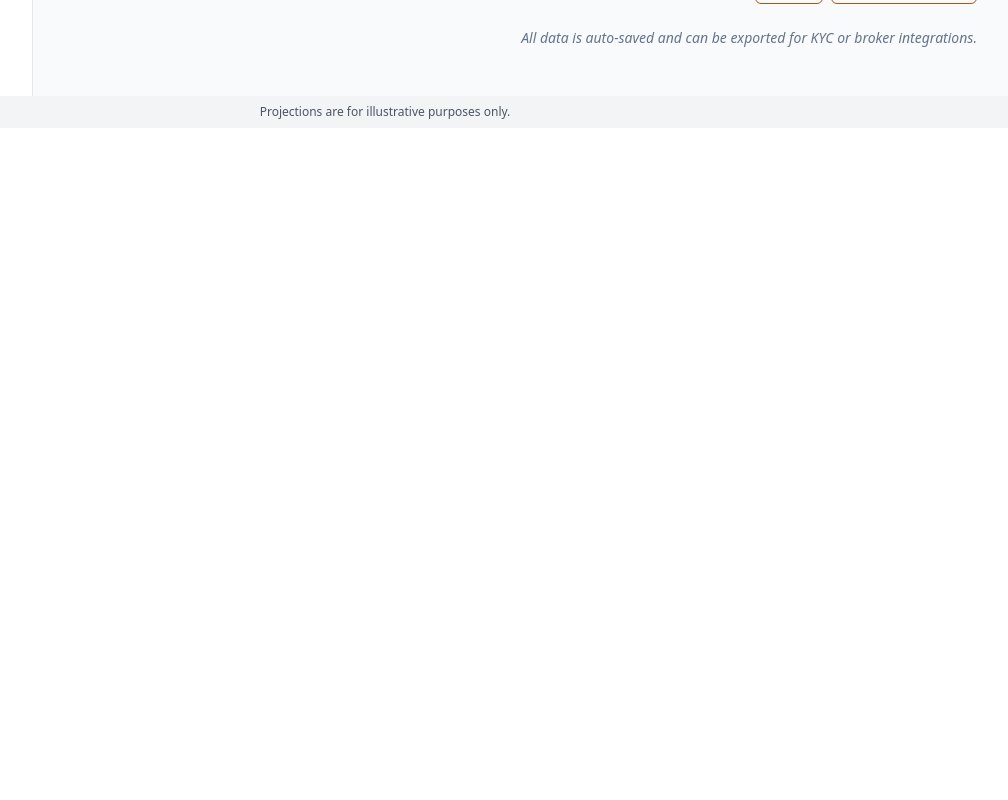
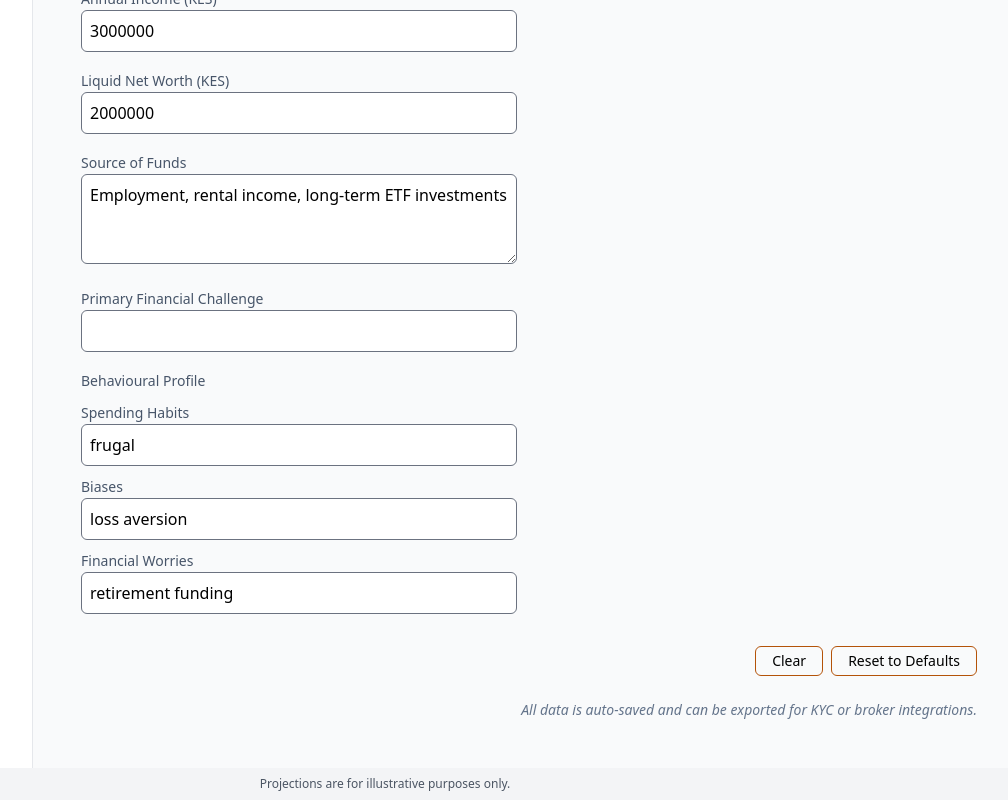
Before and after one commit to MMJGGR/personal-finance-app, a React (Vite) app: page / in a window 1280 px wide. Shown: the part 1614-2414 px from the top of the page, without its empty margins (255-1263 px from the left). Before the commit the page ends 1742 px from the top, so only its background shows below. Built offline with nearby package versions, Linux system fonts and the light colour scheme.

Commit message:
Add UI inputs for extended profile fields

```diff
--- a/src/FinanceContext.jsx
+++ b/src/FinanceContext.jsx
@@ -46,12 +46,18 @@ const defaultProfile = {
   numDependents: 0, // FIXME: unused - pending integration
   residentialAddress: '', // FIXME: unused - pending integration
   nationality: '', // FIXME: unused - pending integration
+  education: '', // FIXME: unused - pending integration
+  location: '', // FIXME: unused - pending integration
+  citizenship: '', // FIXME: unused - pending integration
+  taxJurisdiction: '', // FIXME: unused - pending integration
   idNumber: '', // FIXME: unused - pending integration
   taxResidence: '', // FIXME: unused - pending integration
   employmentStatus: '', // FIXME: unused - pending integration
   annualIncome: 0,
   liquidNetWorth: 0,
   sourceOfFunds: '', // FIXME: unused - pending integration
+  behaviouralProfile: {}, // FIXME: unused - pending integration
+  financialChallenge: '', // FIXME: unused - pending integration
   investmentKnowledge: '',
   lossResponse: '',
   investmentHorizon: '',
--- a/src/components/Profile/ProfileTab.jsx
+++ b/src/components/Profile/ProfileTab.jsx
@@ -76,7 +76,8 @@ export default function ProfileTab() {
             ['Age', 'age', 'number'],
             ['Life Expectancy', 'lifeExpectancy', 'number'],
             ['Marital Status', 'maritalStatus', 'select', ['', 'Single', 'Married', 'Divorced', 'Widowed']], // FIXME: unused - pending integration
-            ['Dependents', 'numDependents', 'number'] // FIXME: unused - pending integration
+            ['Dependents', 'numDependents', 'number'], // FIXME: unused - pending integration
+            ['Education', 'education', 'text'] // FIXME: unused - pending integration
           ].map(([label, field, type, options]) => (
             <label key={field} className="block">
               <span className="text-sm text-slate-600">{label}</span>
@@ -116,8 +117,11 @@ export default function ProfileTab() {
           {[
             ['Residential Address', 'residentialAddress'], // FIXME: unused - pending integration
             ['Nationality', 'nationality'], // FIXME: unused - pending integration
+            ['Location', 'location'], // FIXME: unused - pending integration
+            ['Citizenship', 'citizenship'], // FIXME: unused - pending integration
             ['ID / Passport #', 'idNumber'], // FIXME: unused - pending integration
             ['Tax Residence', 'taxResidence'], // FIXME: unused - pending integration
+            ['Tax Jurisdiction', 'taxJurisdiction'], // FIXME: unused - pending integration
             ['Employment Status', 'employmentStatus'] // FIXME: unused - pending integration
           ].map(([label, field]) => (
             <label key={field} className="block">
@@ -158,6 +162,69 @@ export default function ProfileTab() {
               title="Source of funds"
             />
           </label>
+
+          <label className="block">
+            <span className="text-sm text-slate-600">Primary Financial Challenge</span>
+            <input
+              type="text"
+              value={form.financialChallenge}
+              onChange={e => handleChange('financialChallenge', e.target.value)}
+              className="w-full border rounded-md p-2"
+              title="Primary Financial Challenge"
+            />
+          </label>
+
+          <div className="space-y-2">
+            <span className="text-sm text-slate-600 font-medium">Behavioural Profile</span>
+            <label className="block">
+              <span className="text-sm text-slate-600">Spending Habits</span>
+              <input
+                type="text"
+                value={form.behaviouralProfile?.spendingHabits || ''}
+                onChange={e =>
+                  handleChange('behaviouralProfile', {
+                    ...form.behaviouralProfile,
+                    spendingHabits: e.target.value
+                  })
+                }
+                className="w-full border rounded-md p-2"
+                title="Spending Habits"
+              />
+            </label>
+            <label className="block">
+              <span className="text-sm text-slate-600">Biases</span>
+              <input
+                type="text"
+                value={(form.behaviouralProfile?.biases || []).join(', ')}
+                onChange={e =>
+                  handleChange('behaviouralProfile', {
+                    ...form.behaviouralProfile,
+                    biases: e.target.value
+                      .split(',')
+                      .map(b => b.trim())
+                      .filter(Boolean)
+                  })
+                }
+                className="w-full border rounded-md p-2"
+                title="Biases"
+              />
+            </label>
+            <label className="block">
+              <span className="text-sm text-slate-600">Financial Worries</span>
+              <input
+                type="text"
+                value={form.behaviouralProfile?.financialWorries || ''}
+                onChange={e =>
+                  handleChange('behaviouralProfile', {
+                    ...form.behaviouralProfile,
+                    financialWorries: e.target.value
+                  })
+                }
+                className="w-full border rounded-md p-2"
+                title="Financial Worries"
+              />
+            </label>
+          </div>
         </div>
 
         {/* Risk Tolerance Questionnaire */}
```
